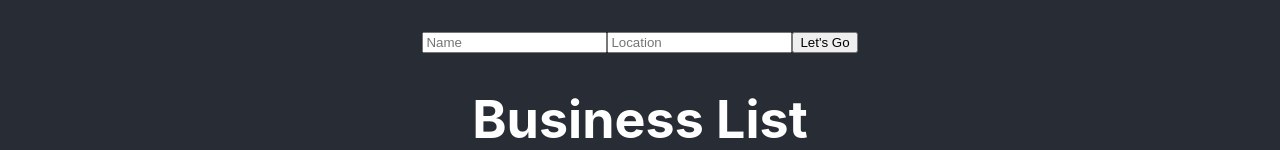
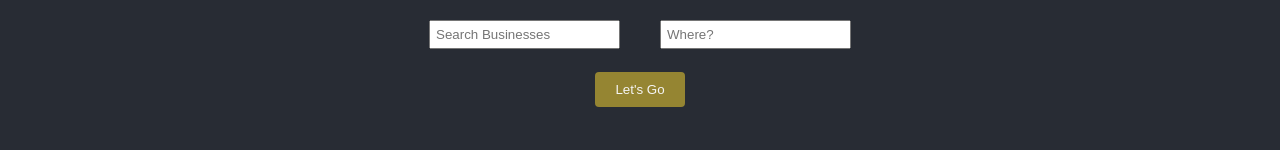
Before and after one commit to clccode/ravenous, a React (Create React App) app: page / in a window 1280 px wide. Shown: the top 150 px of the page. Built offline with nearby package versions, Linux system fonts and the light colour scheme.

Commit message:
Added SearchBar.css

```diff
--- /dev/null
+++ b/src/components/SearchBar.css
@@ -0,0 +1,12 @@
+input {
+    padding: 5px;
+    margin: 20px;
+}
+
+button {
+    padding: 10px 20px 10px 20px;
+    background-color: rgb(149, 133, 50);
+    color: whitesmoke;
+    border: none;
+    border-radius: 4px;
+}
--- a/src/components/SearchBar.js
+++ b/src/components/SearchBar.js
@@ -1,13 +1,14 @@
 import React from 'react';
+import './SearchBar.css';
 
 function SearchBar() {
     return (
         <div>
             <form>
-                <input type='text' placeholder='Name'/>
-                <input type='text' placeholder='Location'/>
-                <button type='submit'>Let's Go</button>
+                <input type='text' placeholder='Search Businesses'/>
+                <input type='text' placeholder='Where?'/>
             </form>
+            <button type='submit'>Let's Go</button>
         </div>
     );
 }
```
